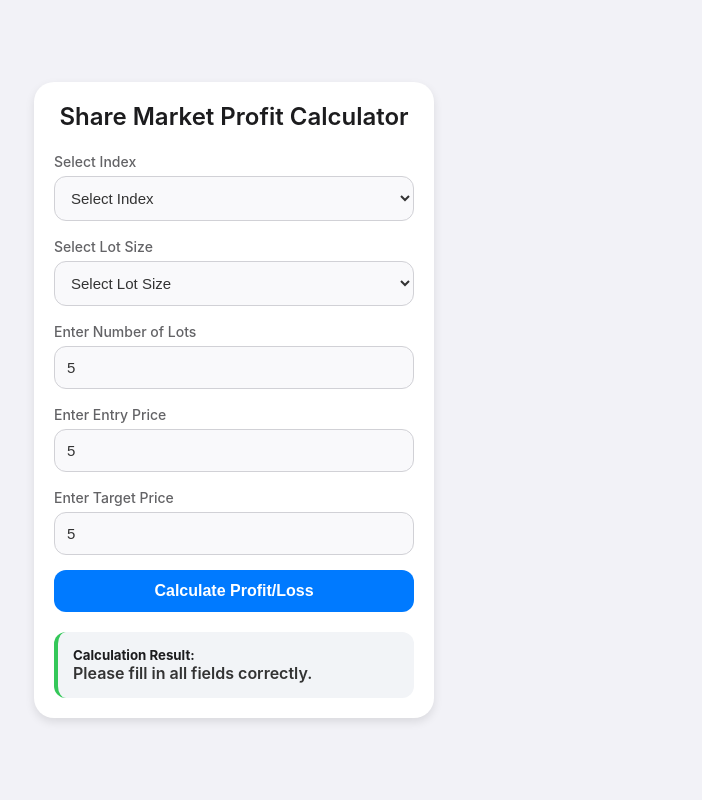
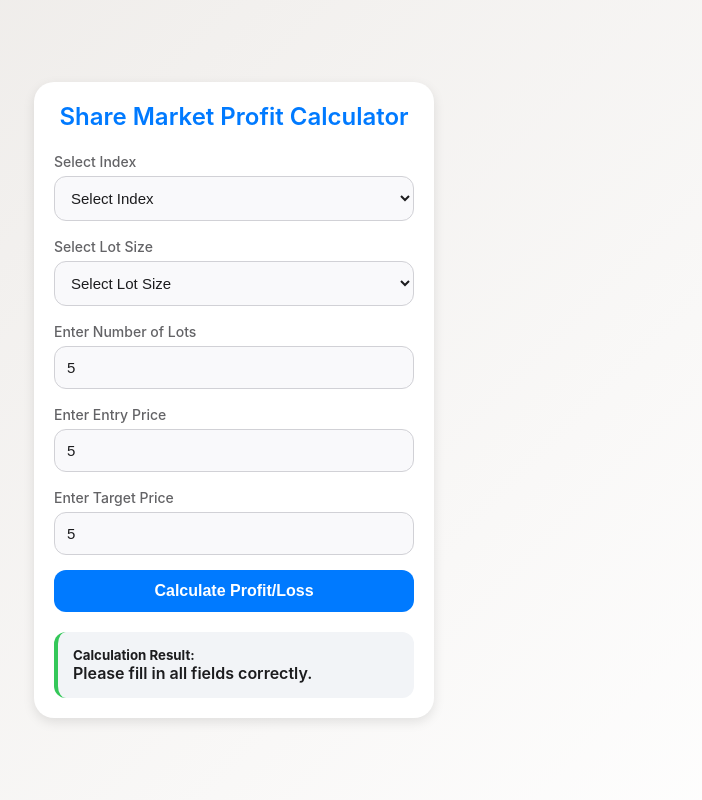
Before and after one commit to rtwashish/Profit, a plain HTML site: page index.html in a window 1280 px wide. Both pictures are taken after typing "5", "5", "5" into the empty fields and a click on the button "Calculate Profit/Loss". Shown: the whole page, without its empty margins (406-1108 px from the left). Drawn offline with Linux system fonts and the light colour scheme.

Commit message:
Update index.html

```diff
--- a/index.html
+++ b/index.html
@@ -6,7 +6,7 @@
     <meta name="viewport" content="width=device-width, initial-scale=1.0">
     <title>iOS-Themed Share Market Calculator</title>
     <style>
-        /* Basic reset and setup */
+        /* Reset and basic setup */
         * {
             margin: 0;
             padding: 0;
@@ -15,8 +15,8 @@
 
         body {
             font-family: -apple-system, BlinkMacSystemFont, "Segoe UI", Roboto, "Helvetica Neue", Arial, sans-serif;
-            background-color: #f2f2f7;
-            color: #333;
+            background: linear-gradient(135deg, #ece9e6, #ffffff);
+            color: #1c1c1e;
             display: flex;
             justify-content: center;
             align-items: center;
@@ -31,13 +31,13 @@
             background-color: #ffffff;
             padding: 20px;
             border-radius: 20px;
-            box-shadow: 0 4px 10px rgba(0, 0, 0, 0.1);
+            box-shadow: 0 4px 12px rgba(0, 0, 0, 0.1);
             animation: fadeIn 0.6s ease-out;
         }
 
         h2 {
             text-align: center;
-            color: #1c1c1e;
+            color: #007aff;
             font-weight: 600;
             margin-bottom: 20px;
         }
@@ -62,7 +62,7 @@
             border-radius: 12px;
             border: 1px solid #d1d1d6;
             background-color: #f9f9fb;
-            color: #333;
+            color: #1c1c1e;
             font-size: 15px;
             transition: all 0.3s ease;
         }
@@ -99,32 +99,32 @@
             padding: 15px;
             border-radius: 12px;
             margin-top: 20px;
+            background-color: #f2f4f7;
+            color: #1c1c1e;
             animation: fadeInUp 0.5s ease-out;
         }
 
         #investmentAmount {
-            background-color: #f2f4f7;
             border-left: 4px solid #007aff;
-            color: #1c1c1e;
         }
 
         #resultSection {
-            background-color: #f2f4f7;
             border-left: 4px solid #34c759;
-            color: #1c1c1e;
         }
 
         #result,
         #investmentAmount p {
             font-weight: 600;
-            color: #333;
         }
 
         .profit {
+            font-size:x-large;
             color: #34c759;
+            /* font-family: Cambria, Cochin, Georgia, Times, 'Times New Roman', serif; */
         }
 
         .loss {
+            font-size: x-large;
             color: #ff3b30;
         }
 
@@ -154,7 +154,6 @@
 </head>
 
 <body>
-
     <div class="container">
         <h2>Share Market Profit Calculator</h2>
         <form id="shareMarketForm">
@@ -190,19 +189,16 @@
             </div>
             <button type="button" onclick="calculateProfit()">Calculate Profit/Loss</button>
         </form>
-
         <!-- Investment Amount Section -->
         <div id="investmentAmount">
             <p>Estimated Investment Amount: ₹<span id="investmentValue">0.00</span></p>
         </div>
-
         <!-- Result Section -->
         <div id="resultSection">
             <h5>Calculation Result:</h5>
             <p id="result"></p>
         </div>
     </div>
-
     <script>
         const indexData = {
             "Nifty 50": { existing: 25, new: 75 },
@@ -210,27 +206,22 @@
             "Nifty Financial Services": { existing: 25, new: 65 },
             "Nifty Midcap Select": { existing: 50, new: 120 }
         };
-
         function updateLotSize() {
             const index = document.getElementById('index').value;
             const lotSizeSelect = document.getElementById('lotSize');
             lotSizeSelect.innerHTML = '<option value="" disabled selected>Select Lot Size</option>';
-
             if (index && indexData[index]) {
                 const { existing, new: newLot } = indexData[index];
                 lotSizeSelect.innerHTML += `<option value="${existing}">Existing Lot Size: ${existing}</option>`;
                 lotSizeSelect.innerHTML += `<option value="${newLot}">New Lot Size: ${newLot}</option>`;
             }
-
             document.getElementById('investmentValue').textContent = "0.00";
             document.getElementById('investmentAmount').style.display = "none";
         }
-
         function updateInvestment() {
             const lotSize = parseFloat(document.getElementById('lotSize').value);
             const numLots = parseInt(document.getElementById('numLots').value);
             const entryPrice = parseFloat(document.getElementById('entryPrice').value);
-
             if (!isNaN(lotSize) && !isNaN(numLots) && !isNaN(entryPrice)) {
                 const investmentAmount = lotSize * numLots * entryPrice;
                 document.getElementById('investmentValue').textContent = investmentAmount.toFixed(2);
@@ -240,28 +231,23 @@
                 document.getElementById('investmentAmount').style.display = "none";
             }
         }
-
         function calculateProfit() {
             const index = document.getElementById('index').value;
             const lotSize = parseFloat(document.getElementById('lotSize').value);
             const numLots = parseInt(document.getElementById('numLots').value);
             const entryPrice = parseFloat(document.getElementById('entryPrice').value);
             const targetPrice = parseFloat(document.getElementById('targetPrice').value);
-
             if (!index || isNaN(lotSize) || isNaN(numLots) || isNaN(entryPrice) || isNaN(targetPrice)) {
                 document.getElementById('result').textContent = "Please fill in all fields correctly.";
                 document.getElementById('resultSection').style.display = "block";
                 return;
             }
-
             const totalInvestment = lotSize * numLots * entryPrice;
             const totalProfitLoss = lotSize * numLots * (targetPrice - entryPrice);
-
             document.getElementById('result').textContent = totalProfitLoss >= 0
                 ? `Profit: ₹${totalProfitLoss.toFixed(2)}`
                 : `Loss: ₹${Math.abs(totalProfitLoss).toFixed(2)}`;
-
-            document.getElementById('result').className = totalProfitLoss >= 0 ? 'profit' : 'loss';
+            document.getElementById('result').className = totalProfitLoss >= 0 ? "profit" : "loss";
             document.getElementById('resultSection').style.display = "block";
         }
     </script>
```
